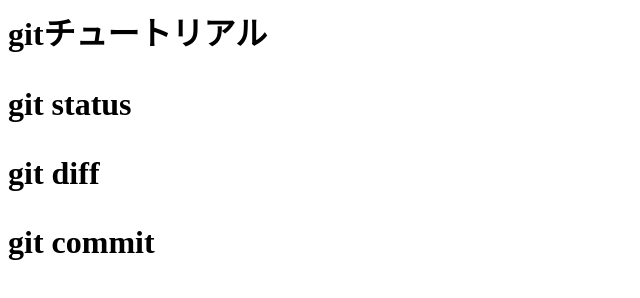
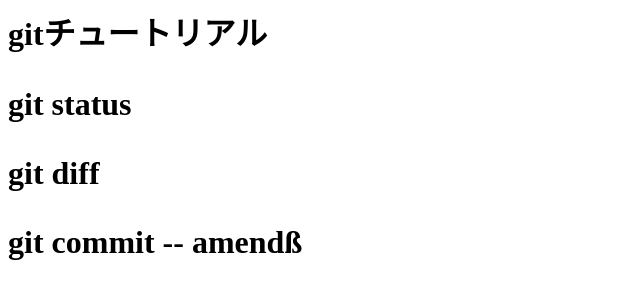
Before and after one commit to kazukazu1005/git_tutorial, a plain HTML site: page index.html in a window 1280 px wide. Shown: the whole page, without its empty margins (0-640 px from the left). Drawn offline with Linux system fonts and the light colour scheme.

Commit message:
featurefileを新規追加

```diff
--- a/index.html
+++ b/index.html
@@ -1,4 +1,4 @@
 <h1>gitチュートリアル<h1>
 <p>git status</p>
 <p>git diff</p>
-<p>git commit</p>
+<p>git commit -- amendß</p>
```
Also changed, not shown: feature.html (added, +1 -0 lines).
